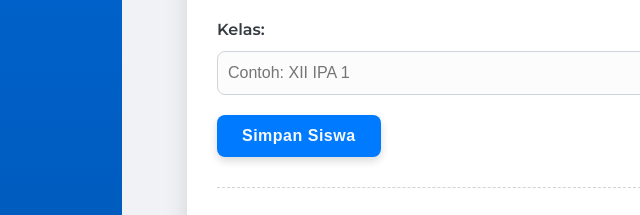
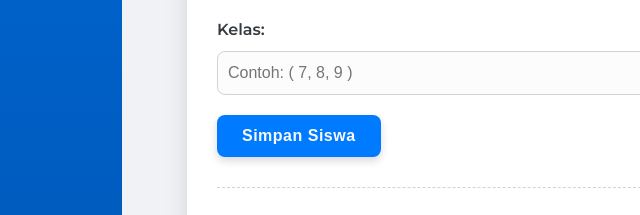
Before and after one commit to yustfeda/matematika, a plain HTML site: page manage-data.html in a window 1280 px wide. Shown: the part 980-1195 px from the top of the page, 128-768 px from the left. Drawn offline with Linux system fonts and the light colour scheme; no server answers.

Commit message:
update manage-data.html

```diff
--- a/manage-data.html
+++ b/manage-data.html
@@ -42,7 +42,7 @@
         </div>
         <div class="form-group">
             <label for="student-class">Kelas:</label>
-            <input type="text" id="student-class" placeholder="Contoh: XII IPA 1" required>
+            <input type="text" id="student-class" placeholder="Contoh: ( 7, 8, 9 )" required>
         </div>
         <button id="add-student-button">Simpan Siswa</button>
 
```
